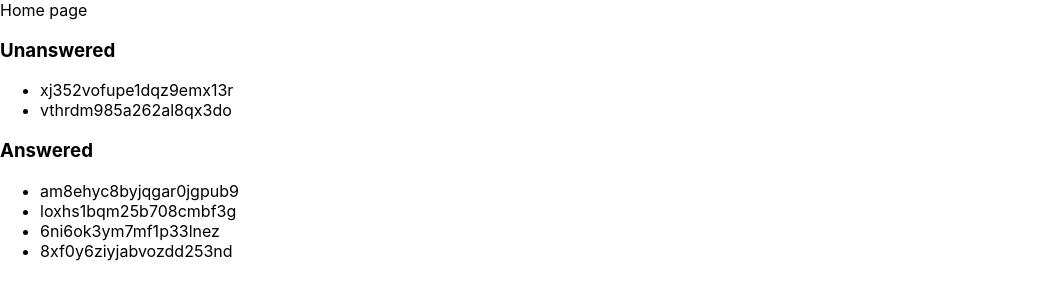
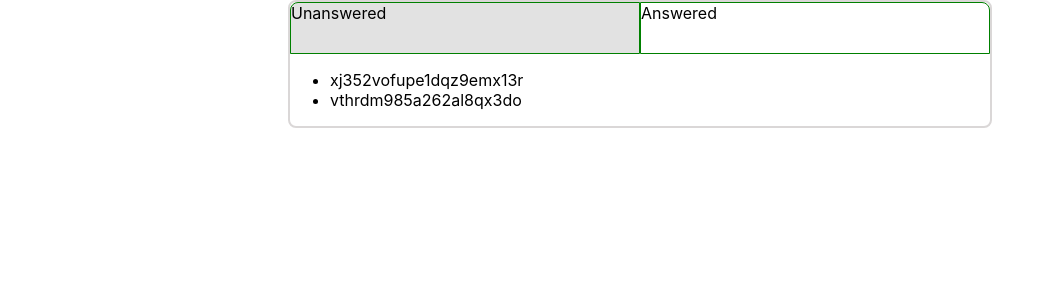
Before and after one commit to viviruska/would-you-rather, a React (Create React App) app in the folder frontend/: page / in a window 1280 px wide. Shown: the top 300 px of the page, without its empty margins (0-1055 px from the left). Built offline with nearby package versions, Linux system fonts and the light colour scheme.

Commit message:
feat: Highlights active Unanswered or Answered tab and lists polls accordingly

```diff
--- a/frontend/src/components/Home.js
+++ b/frontend/src/components/Home.js
@@ -2,30 +2,46 @@ import React, { Component } from 'react'
 import { connect } from 'react-redux'
 
 class Home extends Component {
+  state = {
+    'activeTab': 'unanswered'
+  }
+
   render() {
     console.log(this.props)
     return (
-      <div>
-        Home page
-        <div>
-          <h3>Unanswered</h3>
-          <ul>
+      <div className='container'>
+        <div
+          className='header-left'
+          style={{backgroundColor: this.state.activeTab === 'unanswered' ? '#e2e2e2' : 'white'}}
+          onClick={() => this.setState({activeTab: 'unanswered'})}
+        >
+            Unanswered
+        </div>
+        <div
+          className='header-right'
+          style={{backgroundColor: this.state.activeTab === 'answered' ? '#e2e2e2' : 'white'}}
+          onClick={() => this.setState({activeTab: 'answered'})}
+        >
+          Answered
+        </div>
+        <div className='poll-container'>
+          {this.state.activeTab === 'unanswered'
+          ? <ul>
               {this.props.unansweredPollIds.map((pollId) => (
                 <li key={pollId}>
                   {pollId}
                 </li>
               ))}
             </ul>
-        </div>
-        <div>
-          <h3>Answered</h3>
-          <ul>
+          : <ul>
               {this.props.answeredPollIds.map((pollId) => (
                 <li key={pollId}>
                   {pollId}
                 </li>
               ))}
             </ul>
+          }
+
         </div>
       </div>
     )
--- a/frontend/src/index.css
+++ b/frontend/src/index.css
@@ -11,3 +11,33 @@ code {
   font-family: source-code-pro, Menlo, Monaco, Consolas, 'Courier New',
     monospace;
 }
+
+.container {
+  max-width: 700px;
+  margin: 0 auto;
+  padding: 0px;
+  border: 2px solid #dad7d7;
+  border-radius: 8px;
+  display: grid;
+  grid-template-columns: 50% 50%;
+  grid-template-rows: auto;
+  grid-template-areas:
+    "header1 header2"
+    "main main";
+}
+
+.header-left {
+  grid-area: header1;
+  height: 50px;
+  border: 1px solid green;
+  border-radius: 8px 0px 0px 0px;
+}
+.header-right {
+  grid-area: header2;
+  height: 50px;
+  border: 1px solid green;
+  border-radius: 0px 8px 0px 0px;
+}
+.poll-container {
+  grid-area: main;
+}
```
Lines whose indentation alone changed are shown as unchanged.
